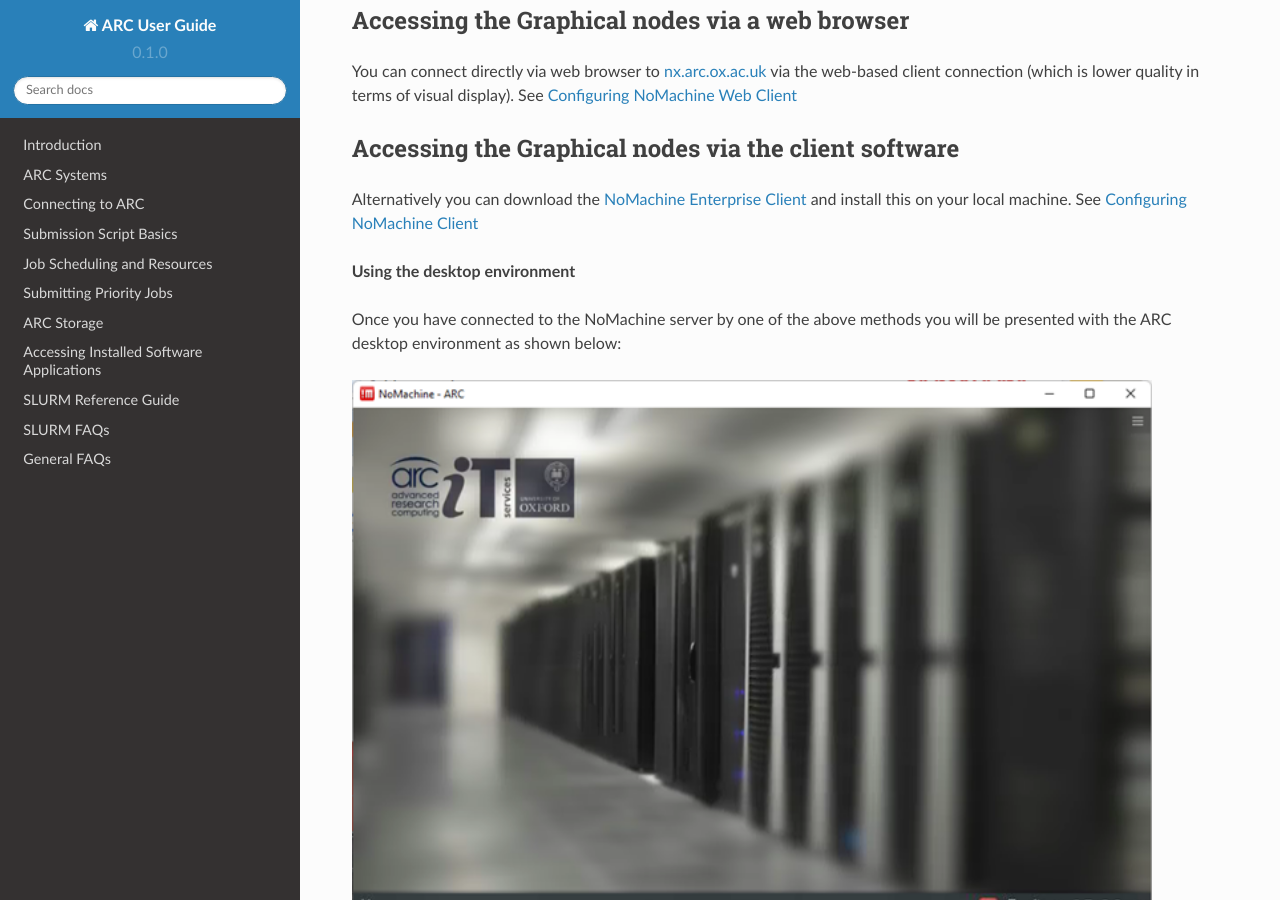
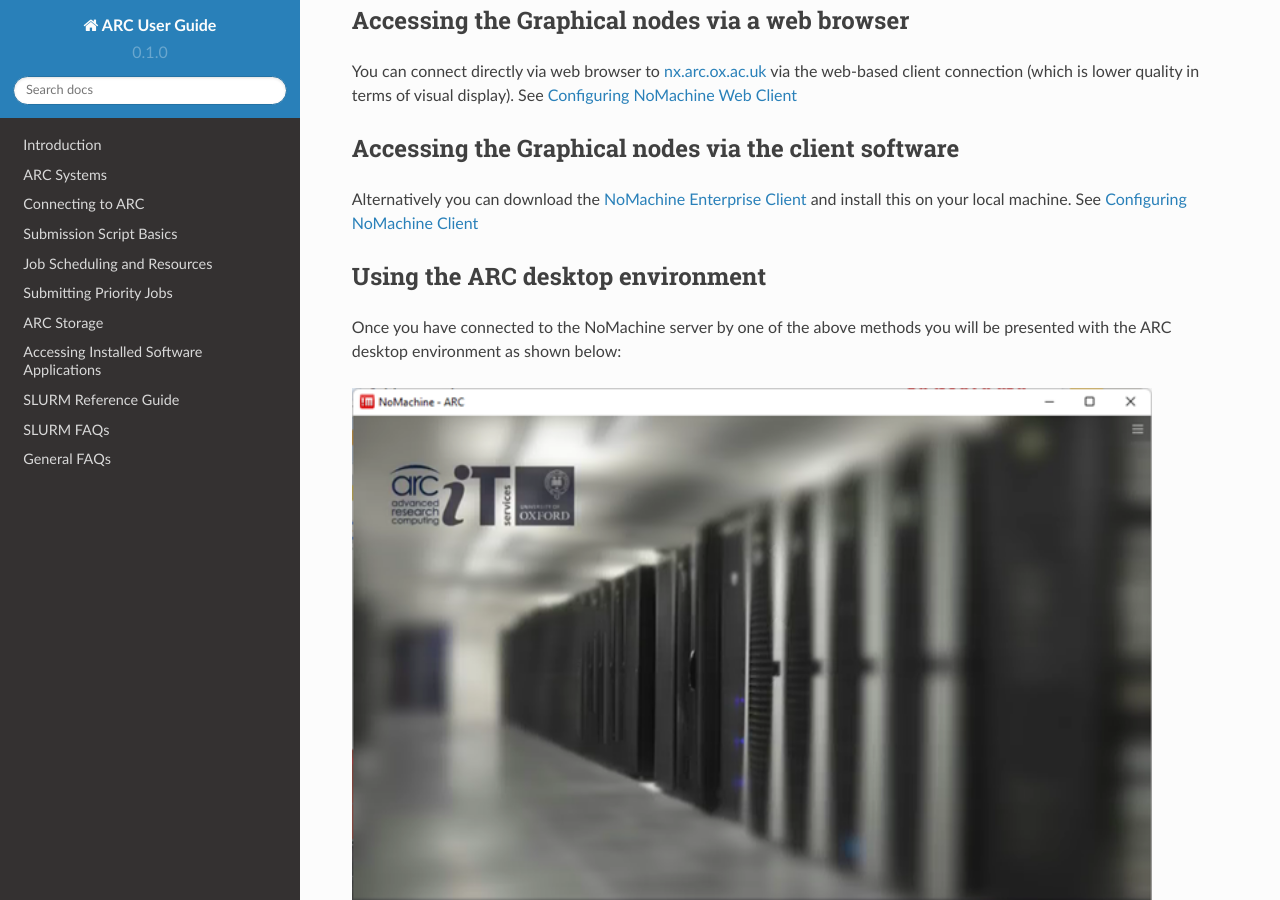
Before and after one commit to tina-friedrich/arc-user-guide, a Sphinx documentation site: the page built from docs/source/arc-gfx-interactive.rst, in a window 1280 px wide and 900 px high, scrolled down 425 px. Built offline with Sphinx 7.4.7 and the Read the Docs theme 2.0.0, drawn with Linux system fonts in a browser that asks for light colours; some of the changed text lies outside the part shown.

Commit message:
Update arc-gfx-interactive.rst

```diff
--- a/docs/source/arc-gfx-interactive.rst
+++ b/docs/source/arc-gfx-interactive.rst
@@ -24,7 +24,8 @@ Alternatively you can download the `NoMachine Enterprise Client <https://www.nom
 local machine. See `Configuring NoMachine Client <https://arc-user-guide.readthedocs.io/en/latest/arc-nx-client.html>`_
 
 
-**Using the desktop environment**
+Using the ARC desktop environment
+=================================
 
 Once you have connected to the NoMachine server by one of the above methods you will be presented with the ARC desktop environment as shown below:
 
```
Also changed, not shown: other parts of docs/source/arc-gfx-interactive.rst (+2 -1 lines).
